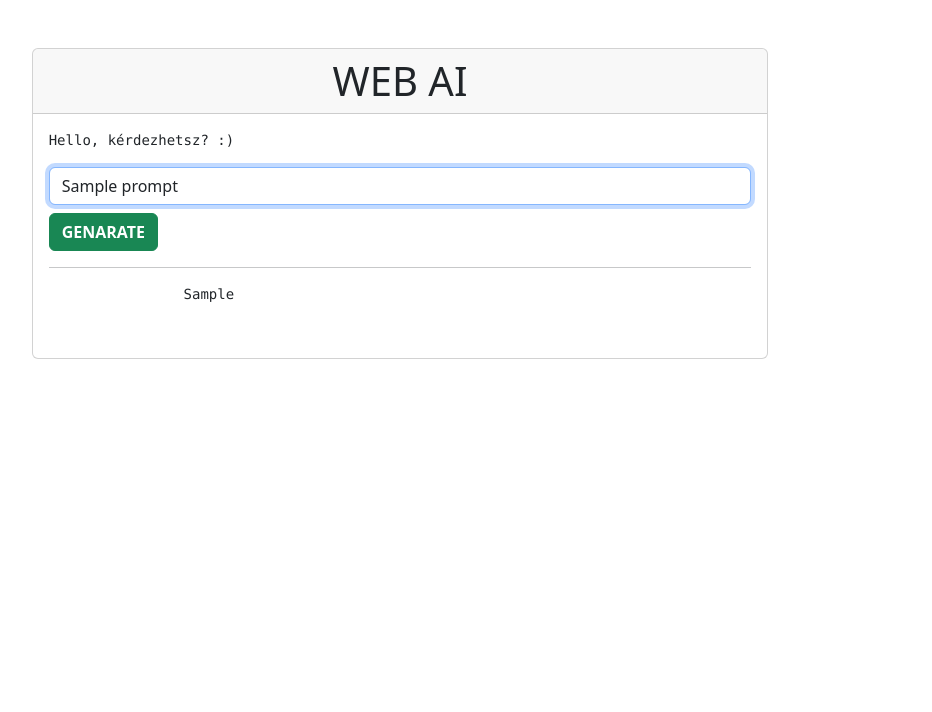
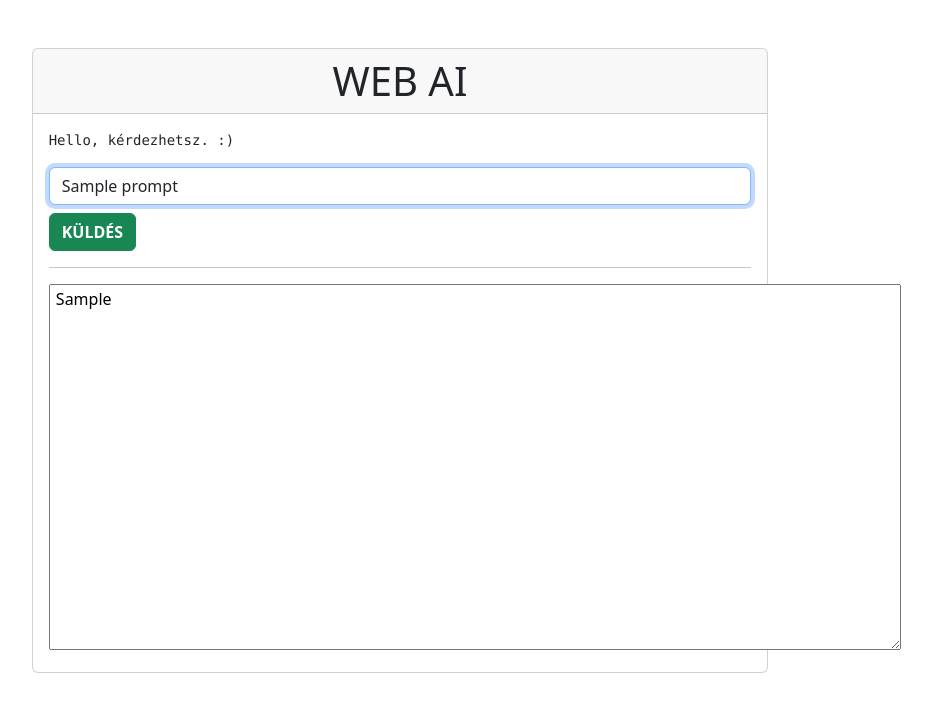
Before and after one commit to makgab/myai_web, a Django app: template myopenai/templates/assistant/home.html in a window 1280 px wide. Shown: the top 712 px of the page, without its empty margins (240-1172 px from the left). Run offline with Django 4.2, Linux system fonts and the light colour scheme; the template is opened without the code that fills it: most values are stand-ins (such as "Sample title", 1, 10 or a date in 2020).

Commit message:
Update UI template

```diff
--- a/myopenai/templates/assistant/home.html
+++ b/myopenai/templates/assistant/home.html
@@ -12,7 +12,7 @@
 
             <div class="card-body">
 
-             <pre>Hello, kérdezhetsz? :)</pre>
+             <pre>Hello, kérdezhetsz. :)</pre>
 
               <form action="." method="POST">
                 <!-- this secures the form from malicious attacks during submission -->
@@ -21,16 +21,14 @@
                 <input class="form-control mb-2" required type="text" autofocus="autofocus" name="prompt" value="{{ prompt }}" id="">
 
                 <button class="btn btn-success fw-bold" type="submit">
-                     GENARATE
+                     KÜLDÉS
                 </button>
 
               </form>
 
               <hr>
 
-              <pre>
-                {{ formatted_response }}
-              </pre>
+              <textarea rows="15" cols="90"> {{ formatted_response }} </textarea>
 
             </div>
 
```
